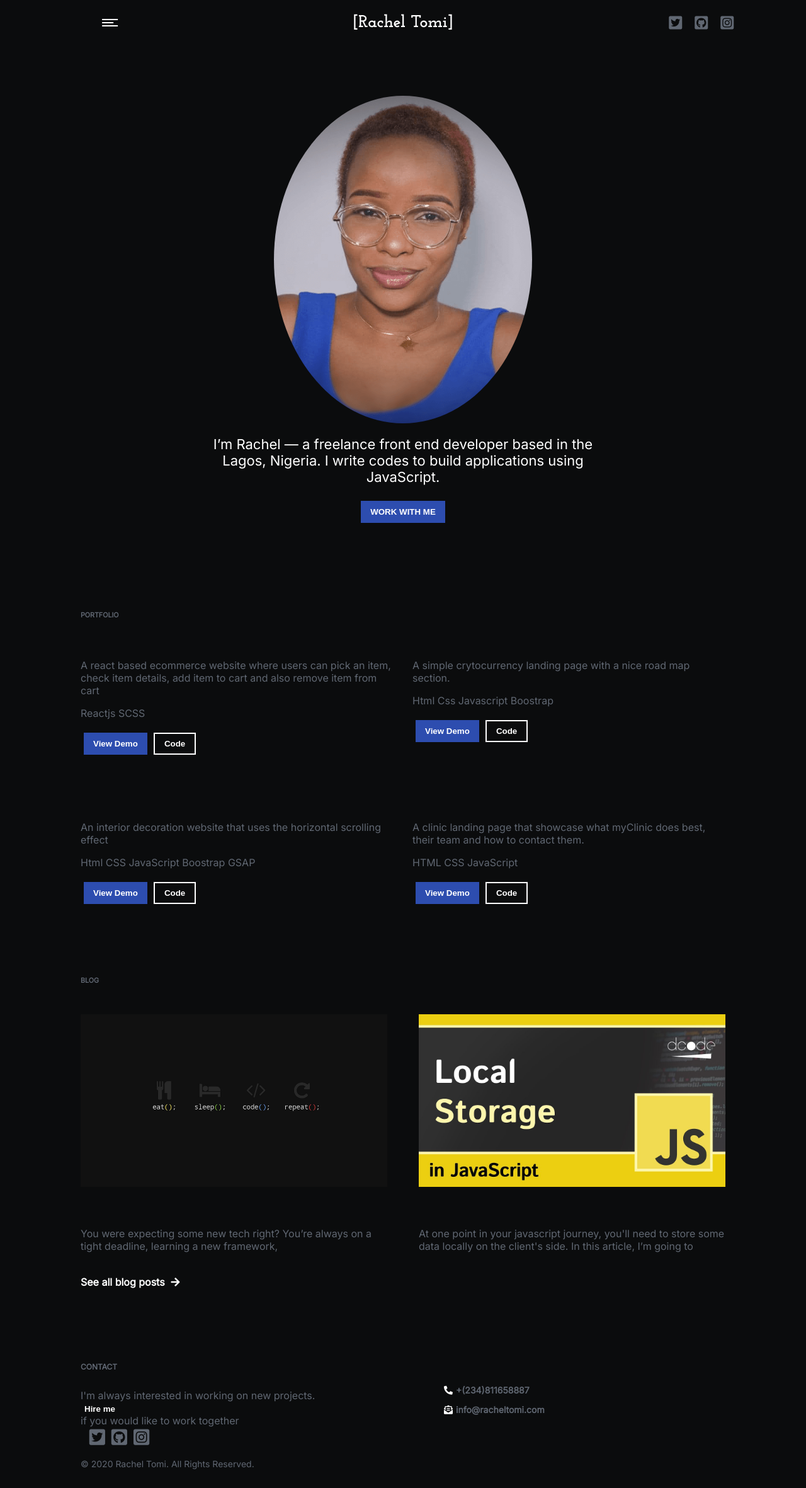
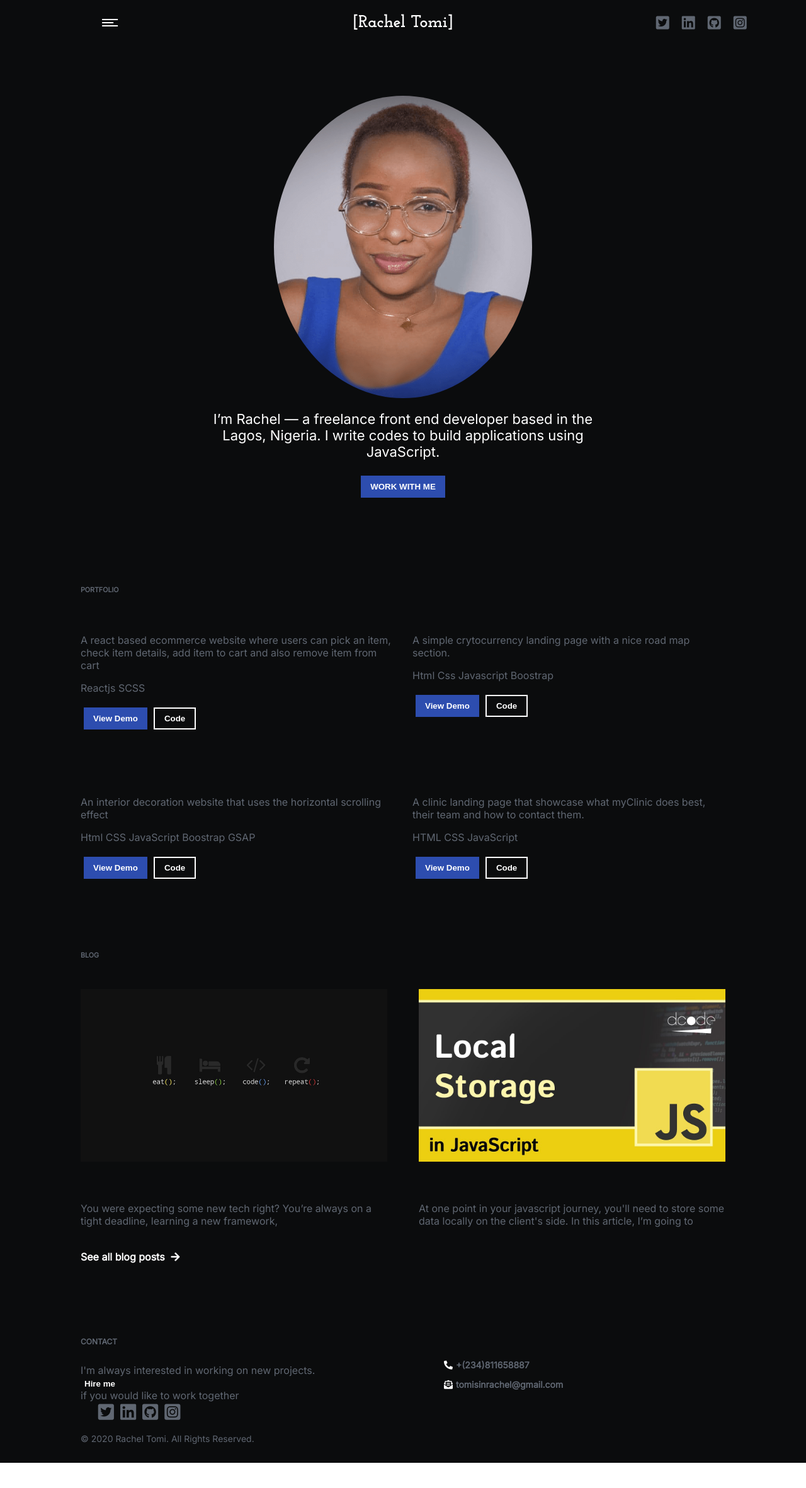
Before and after one commit to Racheal-spec/Rachel-Tomi, a React (Create React App) app: page / in a window 1280 px wide. Shown: the whole page at 63% size. After the commit the page ends 2322 px from the top, so only its background shows below. Built offline with nearby package versions, Linux system fonts and the light colour scheme.

Commit message:
Added a preloader

```diff
--- a/package.json
+++ b/package.json
@@ -8,6 +8,7 @@
     "@testing-library/user-event": "^12.4.0",
     "firebase": "^8.2.0",
     "gsap": "^3.5.1",
+    "mailtoui": "^1.0.3",
     "node-sass": "^4.14.1",
     "react": "^17.0.1",
     "react-dom": "^17.0.1",
--- a/public/index.html
+++ b/public/index.html
@@ -12,34 +12,15 @@
     <!--fontawesome cdn-->
     <link rel="stylesheet" href="https://cdnjs.cloudflare.com/ajax/libs/font-awesome/5.15.1/css/all.min.css" integrity="sha512-+4zCK9k+qNFUR5X+cKL9EIR+ZOhtIloNl9GIKS57V1MyNsYpYcUrUeQc9vNfzsWfV28IaLL3i96P9sdNyeRssA==" crossorigin="anonymous" />
     <link rel="apple-touch-icon" href="%PUBLIC_URL%/logo1.png" />
-    <!--
-      manifest.json provides metadata used when your web app is installed on a
-      user's mobile device or desktop. See https://developers.google.com/web/fundamentals/web-app-manifest/
-    -->
     <link rel="manifest" href="%PUBLIC_URL%/manifest.json" />
-    <!--
-      Notice the use of %PUBLIC_URL% in the tags above.
-      It will be replaced with the URL of the `public` folder during the build.
-      Only files inside the `public` folder can be referenced from the HTML.
-
-      Unlike "/favicon.ico" or "favicon.ico", "%PUBLIC_URL%/favicon.ico" will
-      work correctly both with client-side routing and a non-root public URL.
-      Learn how to configure a non-root public URL by running `npm run build`.
-    -->
     <title>Rachel Tomi</title>
   </head>
   <body>
     <noscript>You need to enable JavaScript to run this app.</noscript>
     <div id="root"></div>
-    <!--
-      This HTML file is a template.
-      If you open it directly in the browser, you will see an empty page.
-
-      You can add webfonts, meta tags, or analytics to this file.
-      The build step will place the bundled scripts into the <body> tag.
-
-      To begin the development, run `npm start` or `yarn start`.
-      To create a production bundle, use `npm run build` or `yarn build`.
-    -->
+    <!--Preloader-->
+  <div class="preloader">
+    <div class="preloader-img"></div>
+</div>
   </body>
 </html>
--- a/src/Components/Footer/Footer.js
+++ b/src/Components/Footer/Footer.js
@@ -10,7 +10,7 @@ const Footer = () => {
 <div className="footer-contact">
     <h6>CONTACT</h6>
     <p>I'm always interested in working on new projects.
-    <form action="mailto:folorunshotosin334@gmail.com"
+    <form action="mailto:tomisinrachel@gmail.com"
     method="POST"
     encType="multipart/form-data">
      <button>Hire me</button>
@@ -21,6 +21,11 @@ const Footer = () => {
        <Link to={{pathname:"https://twitter.com/racheltomidev"}} target="_blank" className="footer-link">
            <li>
            <i className="fab fa-twitter-square" id="icon"></i>
+           </li>
+       </Link>
+       <Link to={{pathname:"https://www.linkedin.com/in/rachel-tomi-03572a195"}} target="_blank" className="footer-link">
+           <li>
+           <i className="fab fa-linkedin" id="icon"></i>
            </li>
        </Link>
        <Link to={{pathname:"https://github.com/racheal-spec"}} target="_blank" className="footer-link">
@@ -39,7 +44,7 @@ const Footer = () => {
  <div className="footer-address">
      <p className="sm-heading"><i className="fas fa-phone-alt" id="sm-icon"></i>
      +(234)811658887</p>
-     <p className="sm-heading"><i className="fas fa-envelope-open-text" id="sm-icon"></i>info@racheltomi.com</p>
+     <p className="sm-heading"><i className="fas fa-envelope-open-text" id="sm-icon"></i>tomisinrachel@gmail.com</p>
  </div>
  <div className="last-footer-div">© 2020 Rachel Tomi. All Rights Reserved.</div>
  </ div>
--- a/src/Components/Header/Header.js
+++ b/src/Components/Header/Header.js
@@ -37,6 +37,11 @@ const closeMenu = () => {
            <i className="fab fa-twitter-square" id="icon"></i>
            </li>
        </Link>
+       <Link to={{pathname:"https://www.linkedin.com/in/rachel-tomi-03572a195"}} target="_blank">
+           <li>
+           <i className="fab fa-linkedin" id="icon"></i>
+           </li>
+       </Link>
        <Link to={{pathname:"https://github.com/racheal-spec"}} target="_blank">
            <li>
            <i className="fab fa-github-square"  id="icon"></i>
@@ -69,6 +74,11 @@ const closeMenu = () => {
            <i className="fab fa-twitter-square" id="icon"></i>
            </li>
        </Link>
+       <Link to={{pathname:"https://www.linkedin.com/in/rachel-tomi-03572a195"}} target="_blank">
+           <li>
+           <i className="fab fa-linkedin" id="icon"></i>
+           </li>
+       </Link>
        <Link to={{pathname:"https://github.com/racheal-spec"}} target="_blank" onClick={closeMenu}>
            <li>
            <i className="fab fa-github-square"  id="icon"></i>
--- a/src/Components/Home/Home.scss
+++ b/src/Components/Home/Home.scss
@@ -39,7 +39,7 @@ $gray-body: #606772;
             .hero-img{
                 img{
                     width: 80%;
-                    height: 38vh;
+                    height: 40vh;
                     object-fit: cover;
                     border-radius: 50%;
                 }
@@ -52,13 +52,13 @@ $gray-body: #606772;
         }
         }
 }
-@media screen and (min-width: 768px) and (max-width: 1366px){
+@media screen and (min-width: 768px) and (max-width: 1024px){
     .homehero-section{
        .hero{
         .hero-img{
             img{
-                width: 40%;
-                height: 65vh;
+                width: 60%;
+                height: 33vh;
                 object-fit: cover;
                 border-radius: 50%;
             }
--- a/src/index.css
+++ b/src/index.css
@@ -11,3 +11,43 @@ code {
   font-family: source-code-pro, Menlo, Monaco, Consolas, 'Courier New',
     monospace;
 }
+
+/***Preloader styles***/
+.preloader {
+  position: fixed;
+  width: 100%;
+  height: 100%;
+  top: 0;
+  left: 0;
+  background-color: white;
+  background-position: center;
+  z-index: 99999;
+  transition: opacity 1.5s ease-in;
+}
+.preloader-img{
+  position: absolute;
+  width: 100%;
+  height: 100%;
+  top: 30%;
+  left: 40%;
+  background-image: url('../src/img/logo2.png');
+  background-repeat: no-repeat;
+  animation: preloader 5s infinite;
+}
+.preload-finish{
+  pointer-events: none;
+  opacity: 0;
+}
+@keyframes preloader {
+  0% {
+    transform: translateX(0);
+    animation-timing-function: steps(4, end);
+  }
+  50% {
+      transform: translateX(-100px);
+    animation-timing-function: steps(8, jump-both);
+  }
+  100% {
+      transform: translateX(100px);
+  }
+}
--- a/src/index.js
+++ b/src/index.js
@@ -14,22 +14,13 @@ ReactDOM.render(
 
 reportWebVitals();
 
+window.addEventListener('load', () => {
+  const Preload = document.querySelector('.preloader');
+  Preload.classList.add('preload-finish');
+})
+
 gsap.registerPlugin(ScrollTrigger);
 
-/*
-gsap.utils.toArray(".panel").forEach((panel, i) => {
-  ScrollTrigger.create({
-    trigger: panel,
-    start: "top top",
-    pin: true,
-    pinSpacing: false
-  });
-})
-
-ScrollTrigger.create({
-  snap: 1/4
-})
-*/
  const headerTl = gsap.timeline();
  headerTl.from('.nav-active', {opacity: 0, x: -100})
  .fromTo('#mainBurger', {opacity: 0}, {opacity: 1, xPercent: 10})
```
Also changed, not shown: 1 other file (tests, documents, lock files or other folders).
